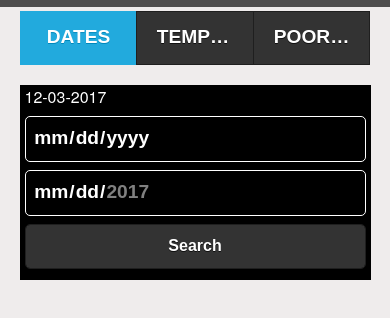
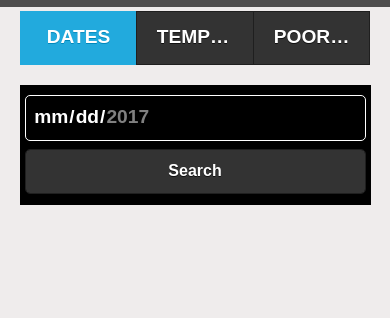
Before and after one commit to karthiktpl/devamela, a plain HTML site: page home.html in a window 390 px wide. Shown: the part 78-396 px from the top of the page. Drawn offline with Linux system fonts and the light colour scheme; some packages are replaced by stand-ins of ours.

Commit message:
Signed-off-by: karthiktn <karthik@solminds.com>

```diff
--- a/home.html
+++ b/home.html
@@ -84,8 +84,6 @@
 					<li><a href="#" id="linkpooram">Poorams</a></li>
 				</ul>
 			<div class="ui-field-contain searchfield" id="datelist">
-			12-03-2017
-			<input type="date" name="bday" max="2017-03-12">
 			<input type="date" id="datepicker"   name="date" data-role="date" min="2017-03-12" max="2017-04-10" >
 			<button type="button" id="datesubmit" onclick="goDateSearch()" class="ui-shadow ui-btn ui-corner-all">Search</button>
 			</div>
```
